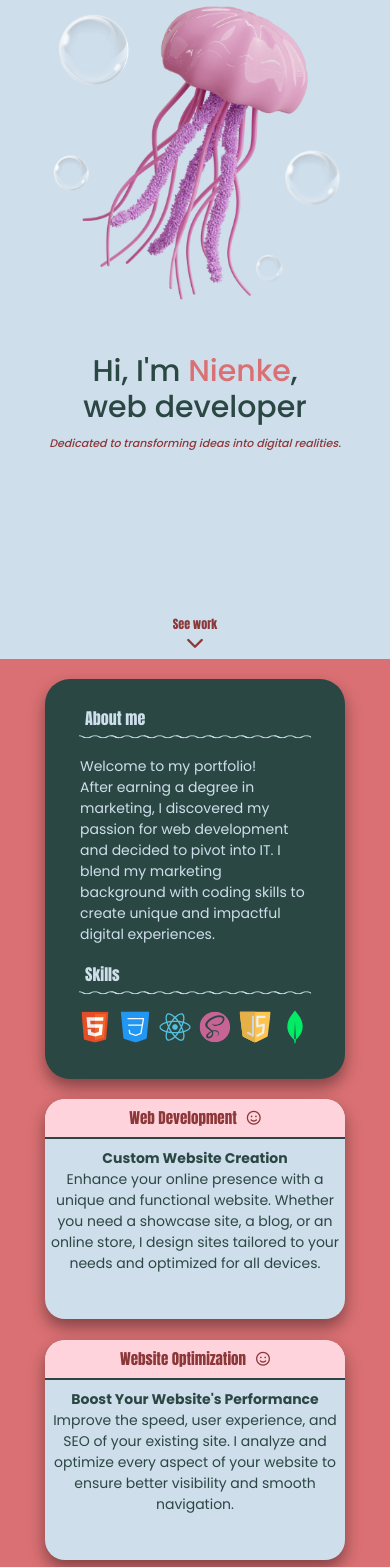
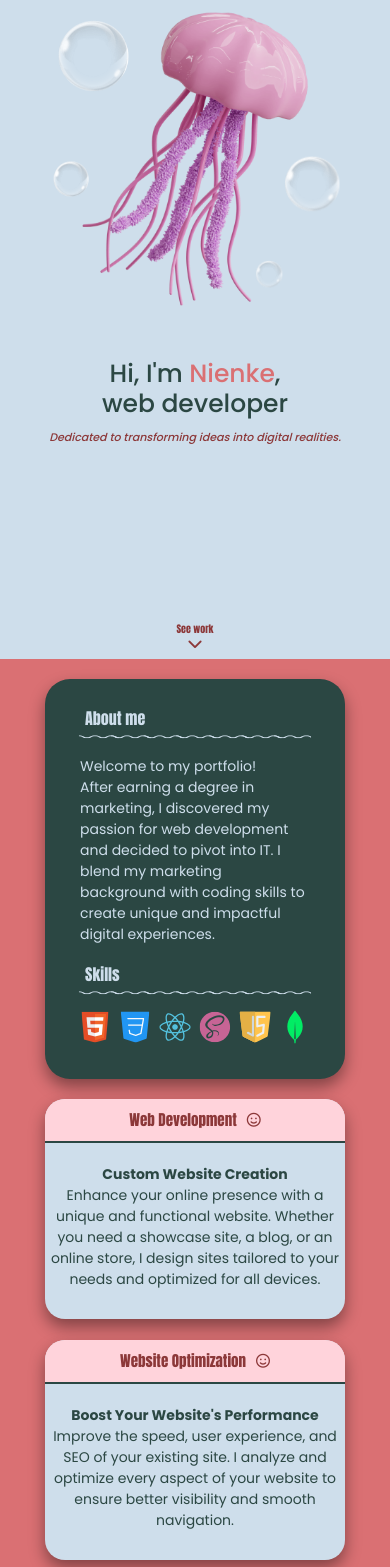
Before and after one commit to Nienkepuiss/Portfolio1, a plain HTML site: page index.html in a window 390 px wide. Shown: the part 185-1752 px from the top of the page. Drawn offline with nearby package versions, Linux system fonts and the light colour scheme.

Commit message:
translation modified

```diff
--- a/lang.js
+++ b/lang.js
@@ -1,6 +1,6 @@
 const translations = {
     fr: {
-        title: "Salut, je suis Nienke, développeur web",
+        title: "Salut, je suis <span class=\"highlight\">Nienke</span>, développeur web",
         description: "Dévouée à transformer les idées en réalités numériques.",
         about: "À propos",
         projects: "Projets",
@@ -23,7 +23,7 @@ function changeLanguage(lang) {
         window.location.reload();
     } else {
         const data = translations[lang];
-        document.querySelector('.title h1').textContent = data.title;
+        document.querySelector('.title h1').innerHTML = data.title;
         document.querySelector('.title p').textContent = data.description;
 
         const navLinks = document.querySelectorAll('.nav-item a');
--- a/style.css
+++ b/style.css
@@ -402,7 +402,7 @@ body {
         margin-top: 30px;
     }
     .title h1{
-        font-size: 30px;
+        font-size: 25px;
     }
     .title p{
        font-size: 11px;
@@ -412,10 +412,10 @@ body {
         margin-top: auto;
     }
     .work-arrow p {
-        font-size: 12px;
+        font-size: 10px;
     }
     .work-arrow i {
-        font-size: 18px;
+        font-size: 15px;
     }
     .img-banner{
         max-width: 300px;
@@ -550,8 +550,11 @@ body {
     width: 650px;
     height: 250px;
 }
-
+.card-text{
+    height: 100%;
+}
 .card-title {
+    height: 20%;
     display: flex;
     justify-content: center;
     align-items: center;
@@ -580,6 +583,10 @@ body {
     font-family: 'Poppins';
     font-size: 18px;
     color: #2b4743;
+    height: 80%;
+    display: flex;
+    flex-direction: column;
+    justify-content: center;
 }
 
 .service-span {
```
